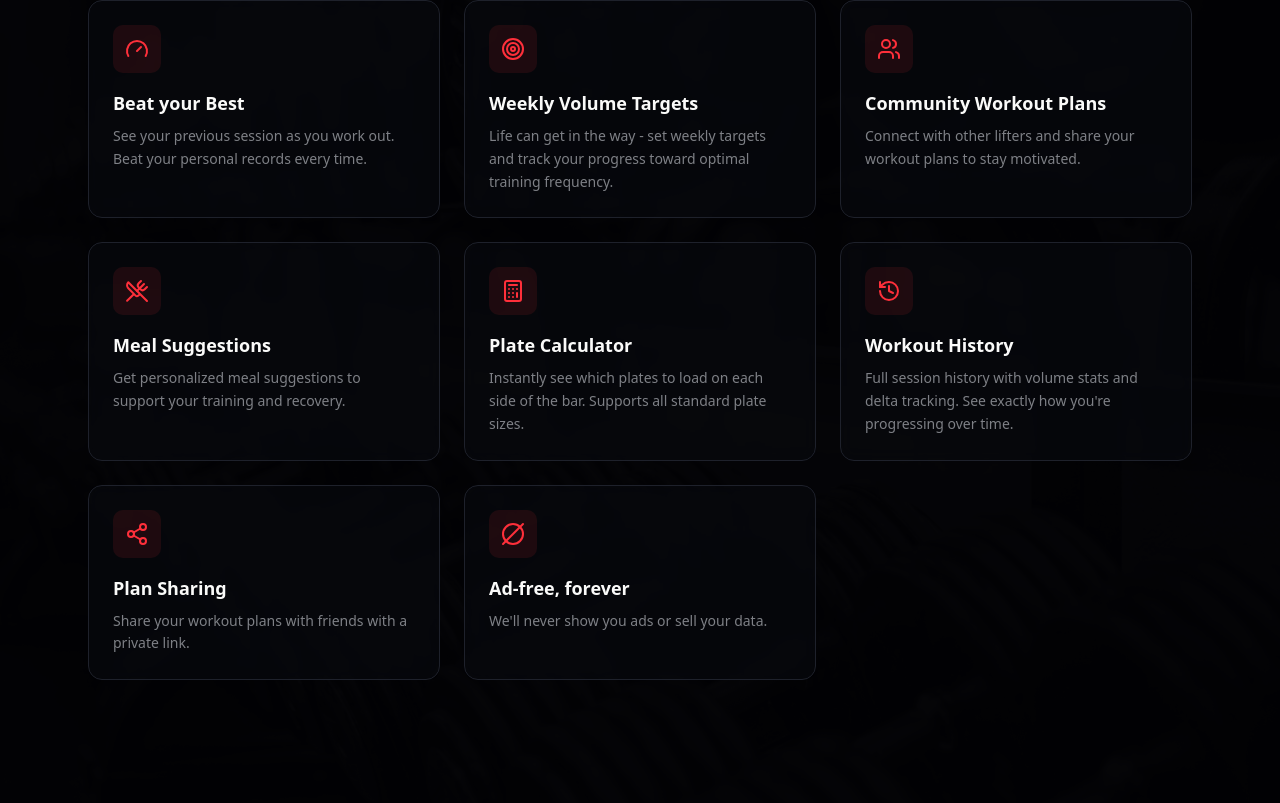
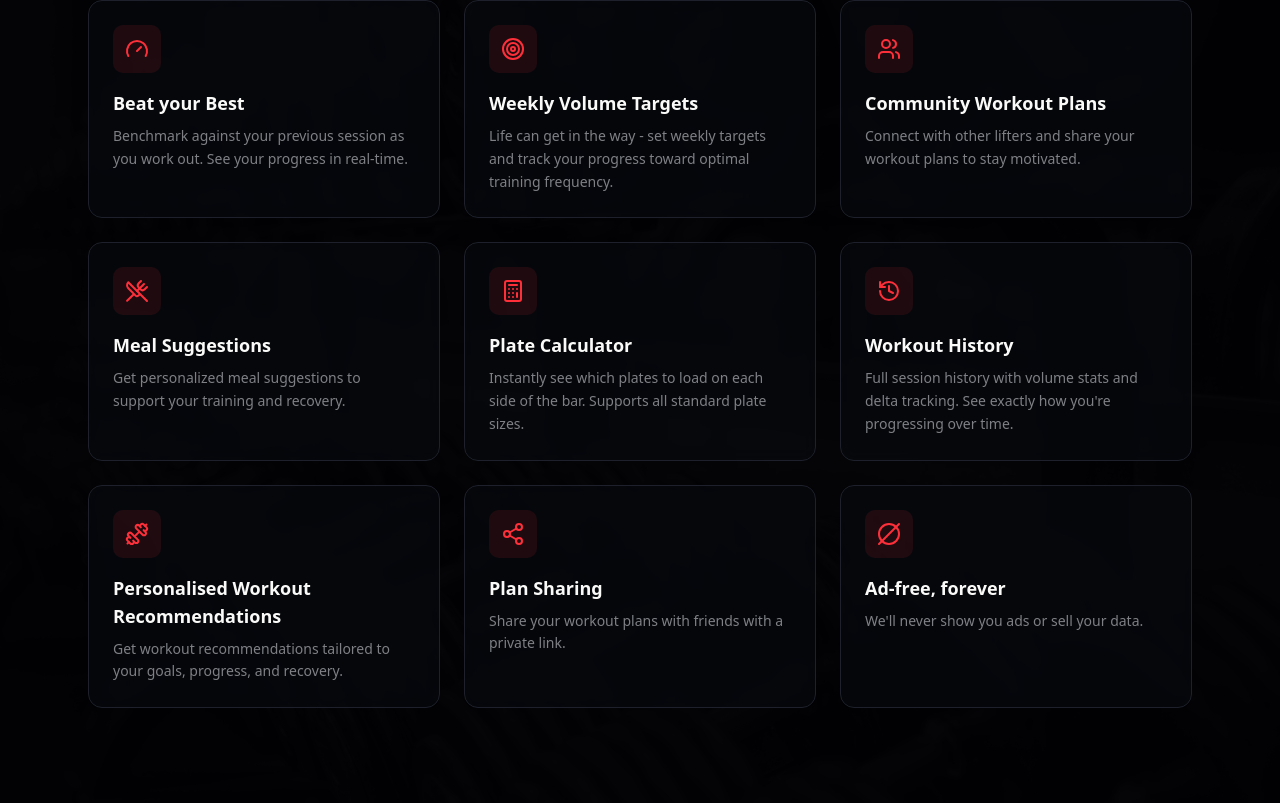
Before and after one commit to markdferrari/liftit-homepage, a Next.js app: page / in a window 1280 px wide. Shown: the part 1077-1880 px from the top of the page. Built offline with nearby package versions, Linux system fonts and the light colour scheme.

Commit message:
chore: pricing
Signed-off-by: Mark Ferrari <markdferrari@gmail.com>

```diff
--- a/app/page.tsx
+++ b/app/page.tsx
@@ -25,7 +25,7 @@ const features = [
     icon: Gauge,
     title: "Beat your Best",
     description:
-      "See your previous session as you work out. Beat your personal records every time.",
+      "Benchmark against your previous session as you work out. See your progress in real-time.",
   },
   {
     icon: Target,
@@ -56,6 +56,12 @@ const features = [
     title: "Workout History",
     description:
       "Full session history with volume stats and delta tracking. See exactly how you're progressing over time.",
+  },
+  {
+    icon: Dumbbell,
+    title: "Personalised Workout Recommendations",
+    description:
+      "Get workout recommendations tailored to your goals, progress, and recovery.",
   },
   {
     icon: Share2,
@@ -129,8 +135,8 @@ const pricingTiers: PricingTier[] = [
   },
   {
     name: "Elite",
-    price: "£7.99",
-    annualPrice: "£59.99",
+    price: "£8.99",
+    annualPrice: "£79.99",
     annualPeriod: "/year",
     period: "/month",
     badge: "Scientifically Driven Programming",
```
